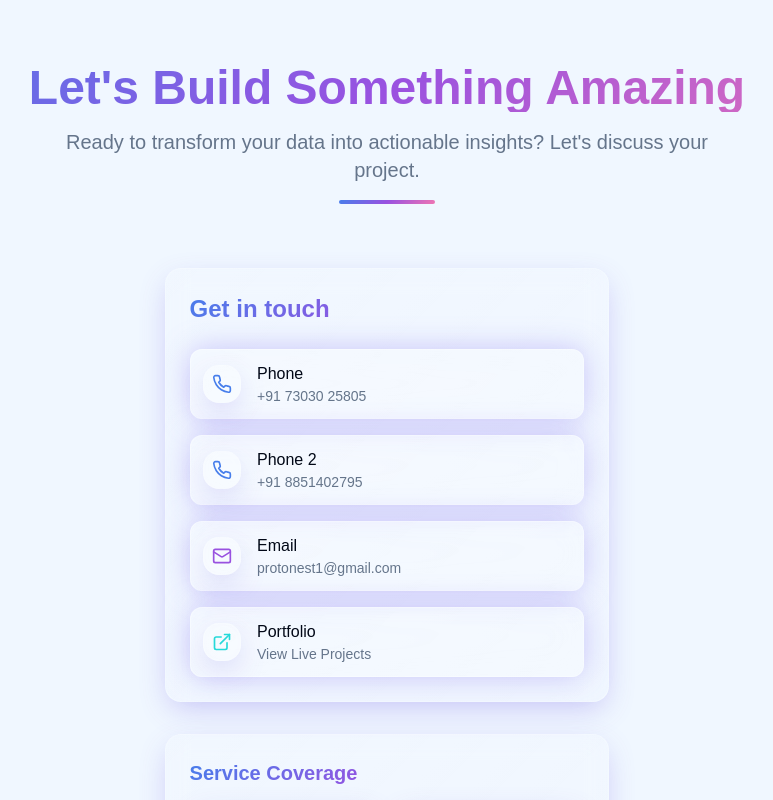
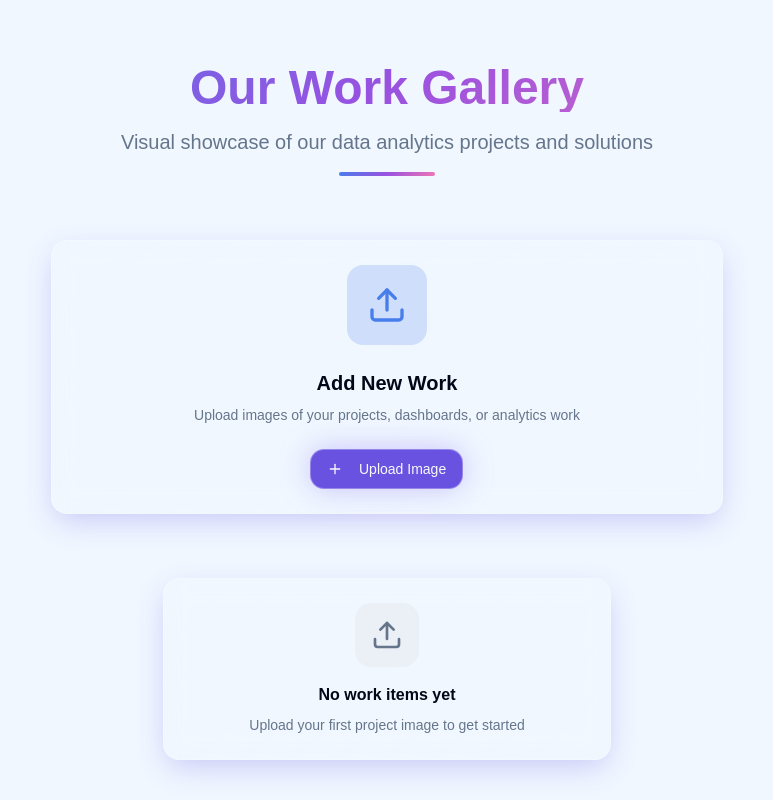
Before and after one commit to Amalgamator04/galaxy-ai-solutions, a React (Vite) app: page / in a window 1280 px wide. Shown: the part 9880-10680 px from the top of the page, without its empty margins (253-1026 px from the left). Built offline with nearby package versions, Linux system fonts and the light colour scheme.

Commit message:
Add work showcase section
Add a section to upload images of work with descriptions.

```diff
--- /dev/null
+++ b/src/components/WorkGallery.tsx
@@ -0,0 +1,215 @@
+import React, { useState } from 'react'
+import { Upload, X, Edit3, Save, Plus } from 'lucide-react'
+import { Button } from './ui/button'
+import { Input } from './ui/input'
+import { Textarea } from './ui/textarea'
+import { useToast } from '@/hooks/use-toast'
+
+interface WorkItem {
+  id: string
+  image: string
+  title: string
+  description: string
+}
+
+export function WorkGallery() {
+  const [workItems, setWorkItems] = useState<WorkItem[]>([])
+  const [editingId, setEditingId] = useState<string | null>(null)
+  const [editForm, setEditForm] = useState({ title: '', description: '' })
+  const { toast } = useToast()
+
+  const handleImageUpload = (event: React.ChangeEvent<HTMLInputElement>) => {
+    const file = event.target.files?.[0]
+    if (file) {
+      const reader = new FileReader()
+      reader.onload = (e) => {
+        const newItem: WorkItem = {
+          id: Date.now().toString(),
+          image: e.target?.result as string,
+          title: 'New Project',
+          description: 'Click edit to add description...'
+        }
+        setWorkItems(prev => [...prev, newItem])
+        toast({
+          title: "Image Added!",
+          description: "Click edit to add title and description.",
+        })
+      }
+      reader.readAsDataURL(file)
+    }
+  }
+
+  const handleEdit = (item: WorkItem) => {
+    setEditingId(item.id)
+    setEditForm({ title: item.title, description: item.description })
+  }
+
+  const handleSave = () => {
+    if (editingId) {
+      setWorkItems(prev => prev.map(item =>
+        item.id === editingId
+          ? { ...item, title: editForm.title, description: editForm.description }
+          : item
+      ))
+      setEditingId(null)
+      toast({
+        title: "Updated!",
+        description: "Work item has been updated successfully.",
+      })
+    }
+  }
+
+  const handleDelete = (id: string) => {
+    setWorkItems(prev => prev.filter(item => item.id !== id))
+    toast({
+      title: "Deleted!",
+      description: "Work item has been removed.",
+    })
+  }
+
+  return (
+    <section id="work-gallery" className="section-padding">
+      <div className="container-width">
+        {/* Header */}
+        <div className="text-center space-y-4 mb-16">
+          <h2 className="text-4xl md:text-5xl font-bold gradient-text">
+            Our Work Gallery
+          </h2>
+          <p className="text-xl text-muted-foreground max-w-2xl mx-auto">
+            Visual showcase of our data analytics projects and solutions
+          </p>
+          <div className="w-24 h-1 bg-cosmic-gradient rounded-full mx-auto" />
+        </div>
+
+        {/* Upload Section */}
+        <div className="cosmic-card max-w-2xl mx-auto mb-16">
+          <div className="text-center space-y-6">
+            <div className="w-20 h-20 mx-auto bg-cosmic-blue/20 rounded-2xl flex items-center justify-center">
+              <Upload className="w-10 h-10 text-cosmic-blue" />
+            </div>
+            <div>
+              <h3 className="text-xl font-semibold mb-2">Add New Work</h3>
+              <p className="text-muted-foreground text-sm">
+                Upload images of your projects, dashboards, or analytics work
+              </p>
+            </div>
+            <div>
+              <input
+                type="file"
+                accept="image/*"
+                onChange={handleImageUpload}
+                className="hidden"
+                id="image-upload"
+              />
+              <label htmlFor="image-upload">
+                <Button className="cosmic-button" asChild>
+                  <span>
+                    <Plus className="w-4 h-4 mr-2" />
+                    Upload Image
+                  </span>
+                </Button>
+              </label>
+            </div>
+          </div>
+        </div>
+
+        {/* Work Items Grid */}
+        {workItems.length > 0 ? (
+          <div className="grid md:grid-cols-2 lg:grid-cols-3 gap-8">
+            {workItems.map((item, index) => (
+              <div
+                key={item.id}
+                className="cosmic-card space-y-4"
+                style={{ animationDelay: `${index * 0.1}s` }}
+              >
+                {/* Image */}
+                <div className="relative group">
+                  <img
+                    src={item.image}
+                    alt={item.title}
+                    className="w-full h-48 object-cover rounded-xl"
+                  />
+                  <div className="absolute top-2 right-2 opacity-0 group-hover:opacity-100 transition-opacity">
+                    <Button
+                      size="icon"
+                      variant="destructive"
+                      className="w-8 h-8"
+                      onClick={() => handleDelete(item.id)}
+                    >
+                      <X className="w-4 h-4" />
+                    </Button>
+                  </div>
+                </div>
+
+                {/* Content */}
+                <div className="space-y-3">
+                  {editingId === item.id ? (
+                    /* Edit Mode */
+                    <div className="space-y-3">
+                      <Input
+                        value={editForm.title}
+                        onChange={(e) => setEditForm(prev => ({ ...prev, title: e.target.value }))}
+                        placeholder="Project title..."
+                        className="font-semibold"
+                      />
+                      <Textarea
+                        value={editForm.description}
+                        onChange={(e) => setEditForm(prev => ({ ...prev, description: e.target.value }))}
+                        placeholder="Project description..."
+                        rows={3}
+                      />
+                      <div className="flex gap-2">
+                        <Button size="sm" onClick={handleSave} className="cosmic-button">
+                          <Save className="w-3 h-3 mr-1" />
+                          Save
+                        </Button>
+                        <Button
+                          size="sm"
+                          variant="outline"
+                          onClick={() => setEditingId(null)}
+                        >
+                          Cancel
+                        </Button>
+                      </div>
+                    </div>
+                  ) : (
+                    /* View Mode */
+                    <div className="space-y-3">
+                      <div className="flex items-start justify-between">
+                        <h3 className="font-semibold text-lg">{item.title}</h3>
+                        <Button
+                          size="icon"
+                          variant="ghost"
+                          className="w-8 h-8 opacity-60 hover:opacity-100"
+                          onClick={() => handleEdit(item)}
+                        >
+                          <Edit3 className="w-3 h-3" />
+                        </Button>
+                      </div>
+                      <p className="text-muted-foreground text-sm leading-relaxed">
+                        {item.description}
+                      </p>
+                    </div>
+                  )}
+                </div>
+              </div>
+            ))}
+          </div>
+        ) : (
+          /* Empty State */
+          <div className="cosmic-card max-w-md mx-auto text-center space-y-4">
+            <div className="w-16 h-16 mx-auto bg-muted rounded-2xl flex items-center justify-center">
+              <Upload className="w-8 h-8 text-muted-foreground" />
+            </div>
+            <div>
+              <h3 className="font-semibold mb-2">No work items yet</h3>
+              <p className="text-muted-foreground text-sm">
+                Upload your first project image to get started
+              </p>
+            </div>
+          </div>
+        )}
+      </div>
+    </section>
+  )
+}
--- a/src/pages/Index.tsx
+++ b/src/pages/Index.tsx
@@ -10,6 +10,7 @@ import { Team } from '@/components/Team'
 import { Projects } from '@/components/Projects'
 import { Testimonials } from '@/components/Testimonials'
 import { Contact } from '@/components/Contact'
+import { WorkGallery } from '@/components/WorkGallery'
 import { Footer } from '@/components/Footer'
 
 const Index = () => {
@@ -25,6 +26,7 @@ const Index = () => {
       <Team />
       <Projects />
       <Testimonials />
+      <WorkGallery />
       <Contact />
       <Footer />
     </div>
```
